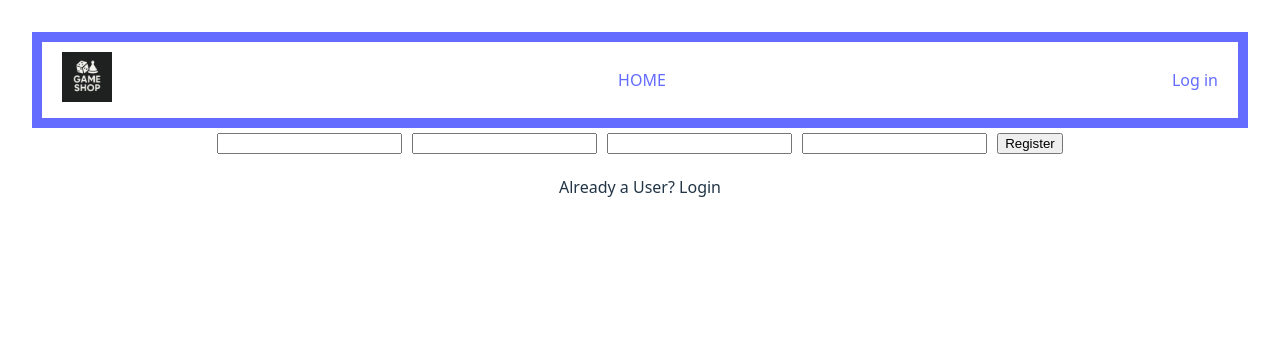
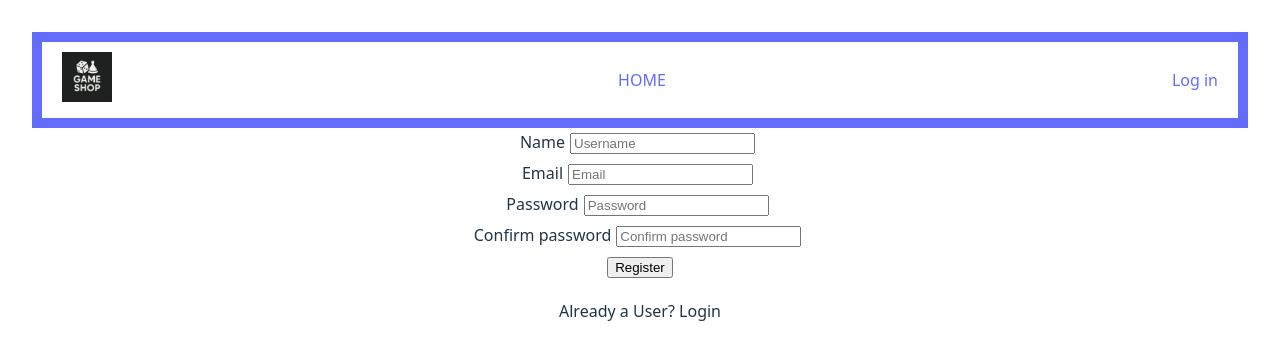
Before and after one commit to IgorPetrovKrsk/GamesShopFrontEnd, a React (Vite) app: page /auth in a window 1280 px wide. Both pictures are taken after a click on the element "Sing UP". Shown: the top 360 px of the page. Built offline with nearby package versions, Linux system fonts and the light colour scheme.

Commit message:
Register use form and befaviour done

```diff
--- a/src/components/Forms/RegisterForm.jsx
+++ b/src/components/Forms/RegisterForm.jsx
@@ -2,39 +2,67 @@ import { useAuth } from "../../context/auth/authContext"
 import { useState } from "react";
 import { useNavigate } from "react-router-dom";
 
-export default function RegisterForm({setNewUser}) {
-    const nav = useNavigate;
-    const {login} = useAuth();
+export default function RegisterForm({ setNewUser }) {
+
+    const { signup } = useAuth();
+    const nav = useNavigate();
 
     const [formData, setFormData] = useState({
+        username: '',
         email: '',
-        password: ''
+        password: '',
+        password2: ''
     })
 
-    function onChange(ev){
-        setFormData({...formData, [ev.target.name]: ev.target.value})
+    function onChange(ev) {
+        setFormData({ ...formData, [ev.target.name]: ev.target.value })
     };
 
     async function onSubmit(ev) {
         ev.preventDefault();
-        try {
-            login(formData);
-            //nav()
-        } catch (error) {
 
+
+        const emailRegex = /^[^\s@]+@[^\s@]+\.[^\s@]+$/;
+
+        let msg = '';
+
+        if (!formData.username.trim()) {
+            msg += `Please include UserName \n`
         }
 
+        if (!formData.email.trim() || !emailRegex.test(formData.email)) {
+            msg += 'Please include valid Email \n'
+        }
+        if (!formData.password.trim() || formData.password !== formData.password2) {
+            msg += 'Please include a password and make sure they match'
+        }
+
+        if (msg) {
+            return alert(msg)
+        }
+
+        try {
+            await signup(formData);
+            nav("/dashboard");
+        } catch (err) {
+            console.error(err);
+        }
     }
 
-
-
-
-    return <form>
-        <input type="text" name="" id="" />
-        <input type="text" name="" id="" />
-        <input type="password" name="" id="" />
-        <input type="password" name="" id="" />
+    return <form onSubmit={onSubmit}>
+        <label htmlFor="">Name</label>
+        <input type="text" name="username" placeholder='Username' onChange={onChange} value={formData.username} />
+        <br />
+        <label htmlFor="">Email</label>
+        <input type='email' name="email" onChange={onChange} placeholder='Email' value={formData.email} />
+        <br />
+        <label htmlFor="">Password</label>
+        <input type="password" name="password" onChange={onChange} placeholder='Password' value={formData.password} />
+        <br />
+        <label htmlFor="">Confirm password</label>
+        <input type="password" name="password2" onChange={onChange} placeholder='Confirm password' value={formData.password2} />
+        <br />
         <input type="submit" value='Register' />
-        <p>Already a User? <span onClick={()=>{setNewUser(false)}}>Login</span></p>
+        <p>Already a User? <span onClick={() => { setNewUser(false) }}>Login</span></p>
     </form>
 }
```
